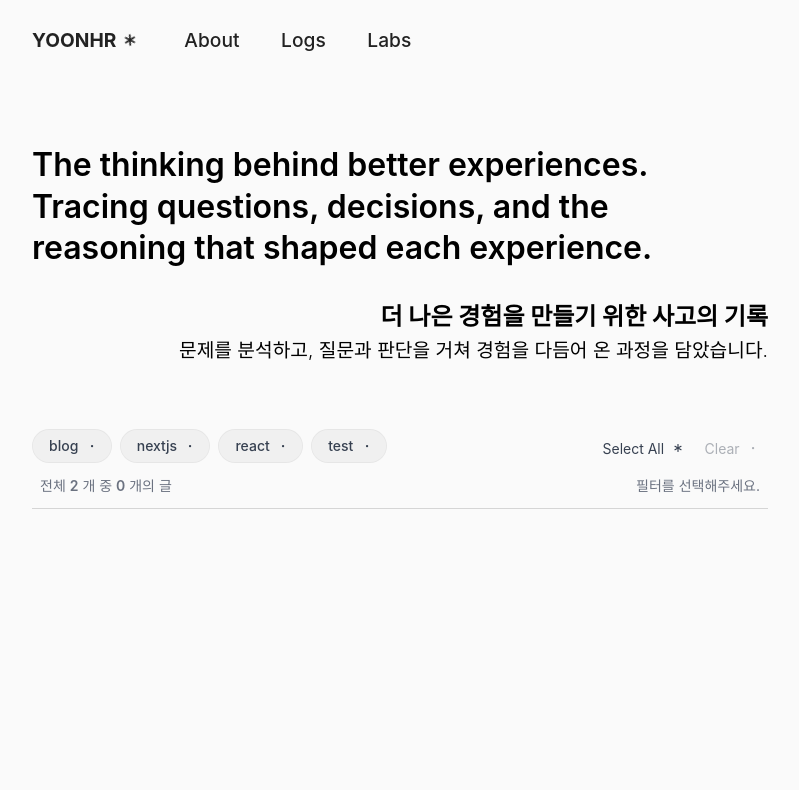
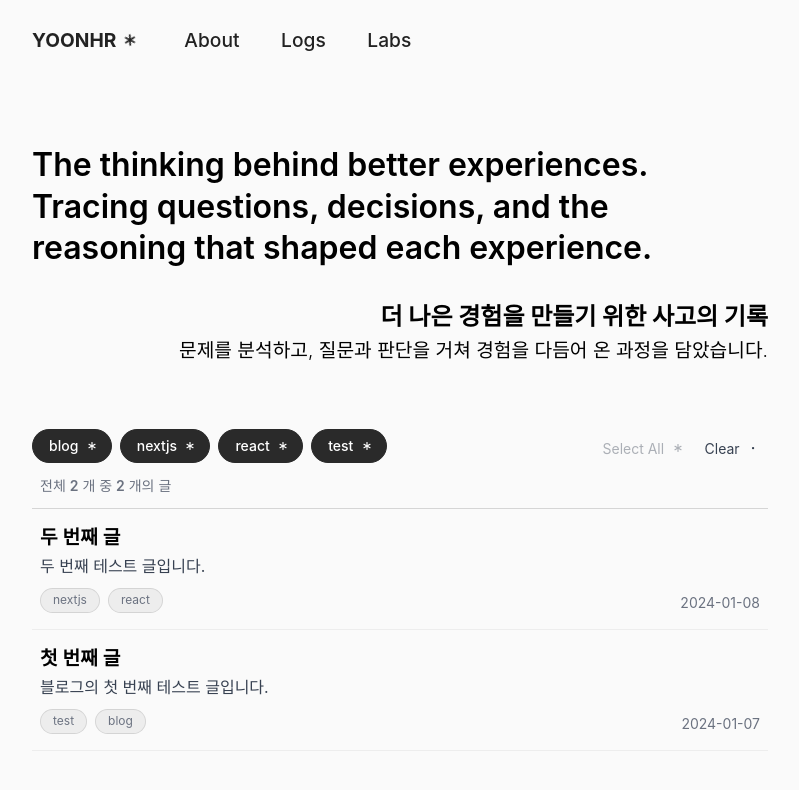
Before and after one commit to yoonhr7/yoonhr7.github.io, a Next.js app: page /logs in a window 1280 px wide. Shown: the top 790 px of the page, without its empty margins (240-1039 px from the left). Built offline with nearby package versions, Linux system fonts and the light colour scheme; a web font is replaced by a local one.

Commit message:
logs filter selected

```diff
--- a/src/app/logs/LogsClient.tsx
+++ b/src/app/logs/LogsClient.tsx
@@ -10,8 +10,6 @@ interface LogsClientProps {
 }
 
 export default function LogsClient({ posts }: LogsClientProps) {
-  const [selectedTags, setSelectedTags] = useState<string[]>([]);
-
   // 모든 포스트에서 고유한 태그들을 추출
   const allTags = useMemo(() => {
     const tagsSet = new Set<string>();
@@ -20,6 +18,8 @@ export default function LogsClient({ posts }: LogsClientProps) {
     });
     return Array.from(tagsSet).sort();
   }, [posts]);
+
+  const [selectedTags, setSelectedTags] = useState<string[]>(allTags);
 
   // 선택된 태그로 필터링된 포스트 목록 (OR 조건)
   const filteredPosts = useMemo(() => {
```
